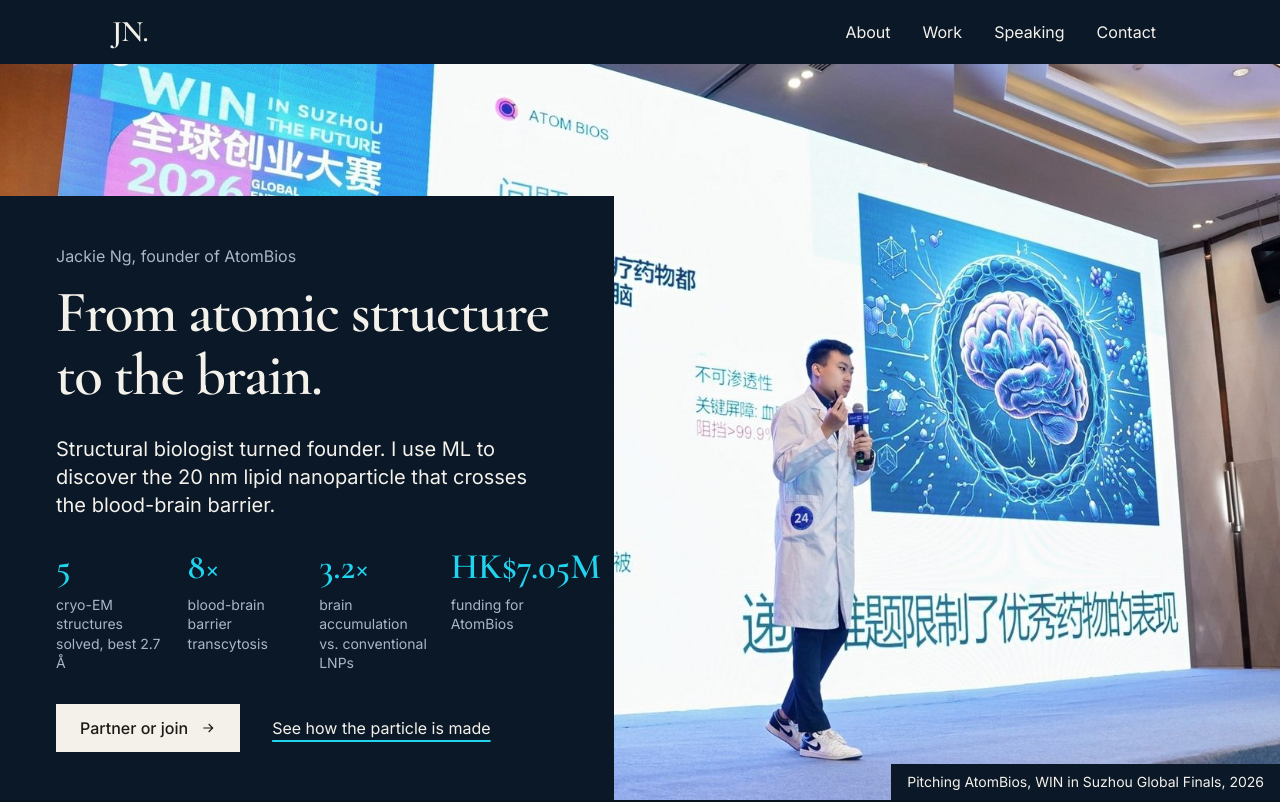
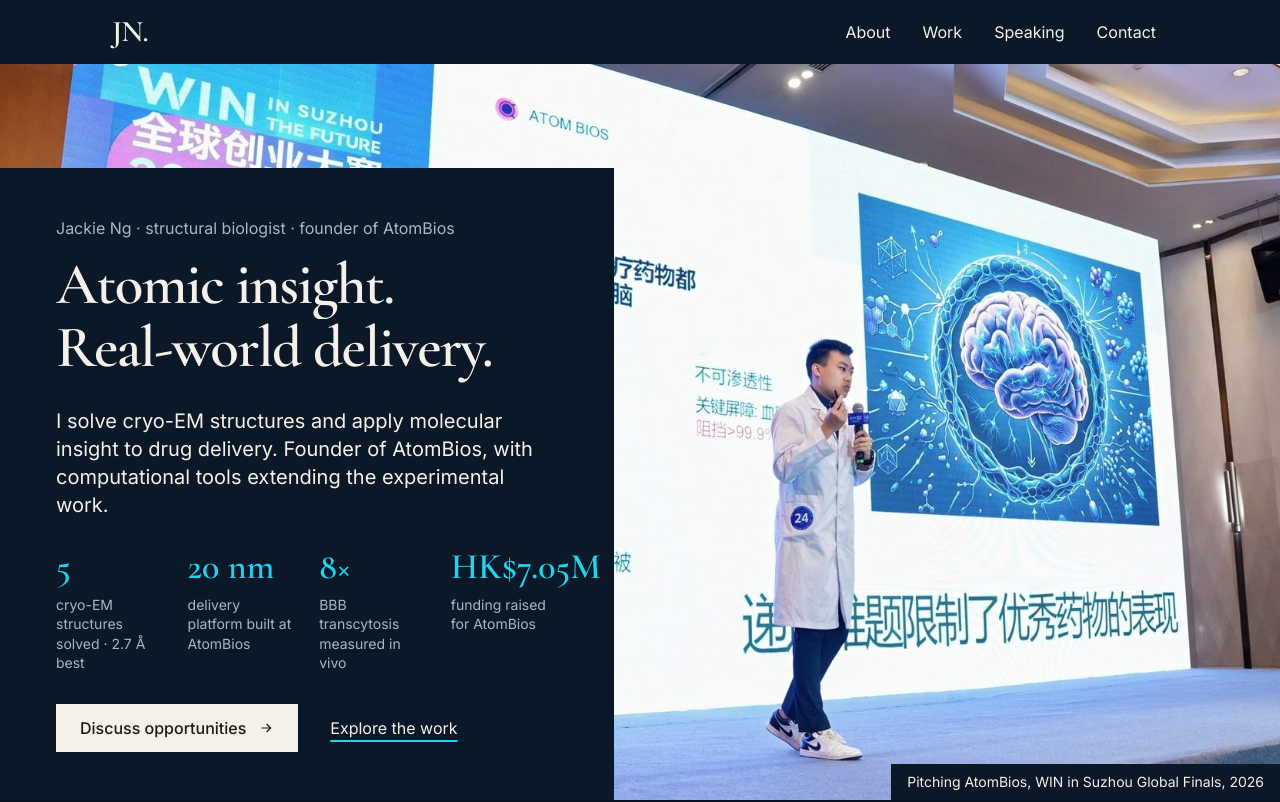
Before and after one commit to Grasswall/jackieng-profile, a Next.js app: page /jackieng-profile/ in a window 1280 px wide. Shown: the top 802 px of the page. Built offline with nearby package versions, Linux system fonts and the light colour scheme.

Commit message:
Clarify scientific hiring positioning and contribution evidence

```diff
--- a/data/meta.json
+++ b/data/meta.json
@@ -1,8 +1,8 @@
 {
   "name": "Jackie Ng",
-  "title": "Structural Biologist & Founder · Brain Delivery with ML · AtomBios",
+  "title": "Structural Biologist · Drug Delivery · Founder of AtomBios",
   "tagline": "Engineering nanoparticles that cross the blood-brain barrier.",
-  "description": "Structural biologist turned founder, using ML to discover the 20nm BBB-crossing LNP. Published in J. Biological Chemistry. 20nm nanoparticles for BBB crossing: 8× transcytosis, 3.2-fold brain accumulation. HK$7.05M funded. Lindau Nobel Laureate Meeting 2025. Building corona-programmable delivery.",
+  "description": "Structural biologist applying cryo-EM and computational tools to drug delivery. Five cryo-EM structures solved, best at 2.7 Å. Founder of AtomBios: 20nm nanoparticles, 8× BBB transcytosis and HK$7.05M funded.",
   "email": "jackie.ng@atombios.com",
   "socials": {
     "linkedin": "https://www.linkedin.com/in/jackie-ng-computational-bio/",
--- a/src/app/about/page.tsx
+++ b/src/app/about/page.tsx
@@ -5,7 +5,7 @@ import { TextReveal } from "@/components/TextReveal";
 
 export const metadata: Metadata = {
   title: "About — Jackie Ng",
-  description: "Structural biologist building ML for drug delivery. Building 20nm nanoparticles that cross the blood-brain barrier.",
+  description: "Structural biologist and PhD student at PolyU, applying cryo-EM and computational tools to drug delivery. Founder of AtomBios.",
 };
 
 const educationItems = [
@@ -41,7 +41,7 @@ export default function AboutPage() {
       <div className="mx-auto max-w-6xl px-6 pb-20 md:px-12 md:pb-28">
         <SectionLabel label="About" />
         <TextReveal as="h1" className="mb-14 mt-8 max-w-[14ch] font-heading text-[2.6rem] font-semibold leading-[1.08] tracking-tight sm:text-6xl md:text-7xl">
-          {`I build nanoparticles\nthat cross the barrier\nmost drugs never reach.`}
+          {`Structural biology.\nDelivery in practice.`}
         </TextReveal>
 
         <div className="grid gap-10 md:grid-cols-2 md:gap-16">
--- a/src/app/layout.tsx
+++ b/src/app/layout.tsx
@@ -30,10 +30,10 @@ const cormorant = Cormorant_Garamond({
 })
 
 export const metadata: Metadata = {
-  title: "Jackie Ng — Structural Biologist and Founder, Brain Delivery with ML",
+  title: "Jackie Ng — Structural Biology & Drug Delivery",
   description: meta.description,
   openGraph: {
-    title: "Jackie Ng — Structural Biologist and Founder, Brain Delivery with ML",
+    title: "Jackie Ng — Structural Biology & Drug Delivery",
     description: meta.description,
     url: meta.siteUrl,
     siteName: "Jackie Ng",
@@ -41,7 +41,7 @@ export const metadata: Metadata = {
   },
   twitter: {
     card: "summary_large_image",
-    title: "Jackie Ng — Structural Biologist and Founder, Brain Delivery with ML",
+    title: "Jackie Ng — Structural Biology & Drug Delivery",
     description: meta.description,
   },
 };
--- a/src/app/work/page.tsx
+++ b/src/app/work/page.tsx
@@ -22,9 +22,33 @@ export default function WorkPage() {
       <div className="mx-auto max-w-6xl px-6 md:px-12">
         <SectionLabel label="Work" />
         <TextReveal as="h1" className="mb-14 mt-8 max-w-[14ch] font-heading text-[2.6rem] font-semibold leading-[1.08] tracking-tight sm:text-6xl md:mb-20 md:text-7xl">
-          {`Small enough to cross,\nproven that it works.`}
+          {`I turn structural insight\ninto delivery.`}
         </TextReveal>
       </div>
+
+      <section aria-labelledby="contribution-heading" className="mx-auto max-w-6xl px-6 pb-16 md:px-12">
+        <h2 id="contribution-heading" className="font-heading text-4xl font-semibold md:text-5xl">The work behind the profile.</h2>
+        <div className="mt-8 grid gap-8 md:grid-cols-3">
+          <article className="border-t border-ink/30 pt-5">
+            <p className="text-sm text-stone">01 · Structural biology</p>
+            <h3 className="mt-3 font-heading text-3xl">Five structures solved.</h3>
+            <p className="mt-4 leading-relaxed">I solved five cryo-EM structures, with a best resolution of 2.7 Å. This is the technical foundation of my work: resolving molecular architecture and interpreting what it means biologically.</p>
+            <p className="mt-4 text-sm text-stone">Cryo-EM projects are in progress; these are not five published papers.</p>
+          </article>
+          <article className="border-t border-ink/30 pt-5">
+            <p className="text-sm text-stone">02 · Drug delivery</p>
+            <h3 className="mt-3 font-heading text-3xl">A 20 nm platform.</h3>
+            <p className="mt-4 leading-relaxed">At AtomBios, my delivery work connects molecular insight with nanoparticle formulation. The platform reports 8× BBB transcytosis and 3.2-fold brain accumulation versus conventional LNPs.</p>
+            <p className="mt-4 text-sm text-stone">Platform results describe preclinical delivery performance.</p>
+          </article>
+          <article className="border-t border-ink/30 pt-5">
+            <p className="text-sm text-stone">03 · Company building</p>
+            <h3 className="mt-3 font-heading text-3xl">Research into AtomBios.</h3>
+            <p className="mt-4 leading-relaxed">As founder, I carry the scientific story into funding, partnerships and pitching. AtomBios has HK$7.05M in funding, including HK$6M through HKSTP Incu-Bio.</p>
+            <a href="mailto:jackie.ng@atombios.com?subject=Research%20experience%20and%20CV" className="mt-4 inline-flex min-h-11 items-center underline underline-offset-4">Request my CV and discuss the work ↗</a>
+          </article>
+        </div>
+      </section>
 
       <AtomBios
         heading="Nanoparticles that reach the brain."
--- a/src/components/Combination.tsx
+++ b/src/components/Combination.tsx
@@ -21,7 +21,7 @@ const SKILLS = [
   {
     id: 'ml',
     name: 'Machine learning',
-    line: 'I build the models that guide particle design.',
+    line: 'I explore machine learning for formulation design.',
     evidence: 'In the pipeline above, a small network trained on synthetic formulations. It is a simulation and is labelled as one.',
   },
   {
@@ -44,12 +44,12 @@ export function Combination() {
   return (
     <section id="combination" aria-labelledby="combo-heading" className="bg-cream py-20 text-ink md:py-32">
       <div ref={ref} className="mx-auto max-w-6xl px-6 md:px-12">
-        <p data-reveal className="mb-4 text-base text-stone">Why hire or back me</p>
+        <p data-reveal className="mb-4 text-base text-stone">What I bring to a team</p>
         <h2 data-reveal id="combo-heading" className="max-w-[16ch] font-heading text-5xl font-semibold leading-[1] tracking-tight text-balance md:text-7xl">
-          Four skills, one person.
+          Structure meets delivery.
         </h2>
         <p data-reveal className="mt-6 max-w-[52ch] text-lg leading-[1.6] text-stone md:text-xl">
-          Delivery work usually splits across a bench team, a structure team, a model team and a founder. Here it sits in one head, and it produced the 20 nm particle.
+          Structural biology is my foundation. Drug delivery is where I apply it. Computation extends the experimental work; building AtomBios adds experience turning research into a company.
         </p>
 
         <div data-reveal className="mt-12 grid gap-10 lg:grid-cols-[minmax(0,5fr)_minmax(0,6fr)] lg:gap-16">
@@ -111,7 +111,7 @@ export function Combination() {
                 all ? 'border-signal text-signal' : 'border-mist/40 text-mist',
               ].join(' ')}
             >
-              {all ? 'Together: the 20 nm particle.' : 'Add the rest to see what they made.'}
+              {all ? 'Structure, delivery, computation and execution.' : 'Explore the evidence across the profile.'}
             </p>
           </div>
         </div>
--- a/src/components/ContactV4.tsx
+++ b/src/components/ContactV4.tsx
@@ -35,11 +35,11 @@ export function ContactV4({ email }: ContactProps) {
             id="contact-heading"
             className="font-heading text-5xl font-semibold leading-[1] tracking-tight text-balance md:text-7xl"
           >
-            Partner with me, or join the team.
+            Let’s tackle hard biology.
           </h2>
 
           <p data-reveal className="mt-6 max-w-[50ch] text-lg leading-[1.6] text-stone md:text-xl">
-            Pharma and biotech teams with a payload stuck at the blood-brain barrier. Investors in CNS delivery. Scientists who work across the bench, structure and ML and want to build AtomBios with me.
+            For roles and research collaborations in structural biology, drug delivery and computational biology: let’s discuss the problem, the team and where I can contribute. For AtomBios partnerships, contact me here too.
           </p>
 
           <div data-reveal className="mt-10">
@@ -49,7 +49,7 @@ export function ContactV4({ email }: ContactProps) {
                 className="group inline-flex min-h-14 items-center gap-3 bg-ink px-8 text-xl font-medium text-cream transition-colors hover:bg-clay active:scale-95"
                 aria-label={`Email ${email}`}
               >
-                Email me
+                Discuss opportunities
                 <svg viewBox="0 0 24 24" className="h-5 w-5 fill-none stroke-current transition-transform group-hover:translate-x-1" strokeWidth="1.75" aria-hidden="true">
                   <path d="M5 12h14M13 6l6 6-6 6" />
                 </svg>
@@ -59,7 +59,7 @@ export function ContactV4({ email }: ContactProps) {
           </div>
 
           <p data-reveal className="mt-10 text-lg leading-[1.8] text-ink">
-            CNS delivery. mRNA and siRNA beyond liver. ML for formulation design.
+            Cryo-EM and structural biology. Nanoparticle delivery. Computation grounded in experiments.
           </p>
         </div>
       </div>
--- a/src/components/EditorialHero.tsx
+++ b/src/components/EditorialHero.tsx
@@ -6,10 +6,10 @@ import { Magnetic } from '@/components/Magnetic'
 // Identity: structural biologist turned founder, using ML to discover the 20 nm BBB-crossing LNP.
 // Every figure below is verified (data/meta.json, cv/source.yaml).
 const proof = [
-  { v: '5', k: 'cryo-EM structures solved, best 2.7 Å' },
-  { v: '8×', k: 'blood-brain barrier transcytosis' },
-  { v: '3.2×', k: 'brain accumulation vs. conventional LNPs' },
-  { v: 'HK$7.05M', k: 'funding for AtomBios' },
+  { v: '5', k: 'cryo-EM structures solved · 2.7 Å best' },
+  { v: '20 nm', k: 'delivery platform built at AtomBios' },
+  { v: '8×', k: 'BBB transcytosis measured in vivo' },
+  { v: 'HK$7.05M', k: 'funding raised for AtomBios' },
 ]
 
 export function EditorialHero() {
@@ -56,23 +56,23 @@ export function EditorialHero() {
 
       {/* Solid text plate. Photo legibility never depends on what is behind the words. */}
       <div className="relative z-10 bg-deep px-6 py-9 md:mt-auto md:w-[min(46rem,48%)] md:px-12 md:py-12 lg:px-14">
-        <p className="mb-4 text-base text-mist">Jackie Ng, founder of AtomBios</p>
+        <p className="mb-4 text-base text-mist">Jackie Ng · structural biologist · founder of AtomBios</p>
 
         <h1 className="mb-5 font-heading text-[clamp(2.25rem,4.6vw,4.6rem)] font-semibold leading-[1] tracking-tight text-balance md:mb-6">
           <span className="block overflow-hidden pb-[0.08em]">
             <span className="ed-rise block" style={{ animationDelay: '0.1s' }}>
-              From atomic structure
+              Atomic insight.
             </span>
           </span>
           <span className="block overflow-hidden pb-[0.08em]">
             <span className="ed-rise block" style={{ animationDelay: '0.25s' }}>
-              to the brain.
+              Real-world delivery.
             </span>
           </span>
         </h1>
 
         <p className="mb-7 max-w-[44ch] text-lg leading-snug text-cream md:text-xl">
-          Structural biologist turned founder. I use ML to discover the 20 nm lipid nanoparticle that crosses the blood-brain barrier.
+          I solve cryo-EM structures and apply molecular insight to drug delivery. Founder of AtomBios, with computational tools extending the experimental work.
         </p>
 
         <dl className="mb-8 grid grid-cols-2 gap-x-6 gap-y-5 lg:grid-cols-4">
@@ -90,7 +90,7 @@ export function EditorialHero() {
               href="#contact"
               className="group inline-flex min-h-12 items-center gap-3 bg-cream px-6 text-base font-medium text-ink transition-colors hover:bg-signal active:scale-95"
             >
-              Partner or join
+              Discuss opportunities
               <svg viewBox="0 0 24 24" className="h-4 w-4 fill-none stroke-current transition-transform group-hover:translate-x-1" strokeWidth="1.75" aria-hidden="true">
                 <path d="M5 12h14M13 6l6 6-6 6" />
               </svg>
@@ -100,7 +100,7 @@ export function EditorialHero() {
             href="#flow"
             className="inline-flex min-h-11 items-center text-base text-cream underline decoration-signal decoration-2 underline-offset-[6px] transition-colors hover:text-signal"
           >
-            See how the particle is made
+            Explore the work
           </a>
         </div>
       </div>
```
